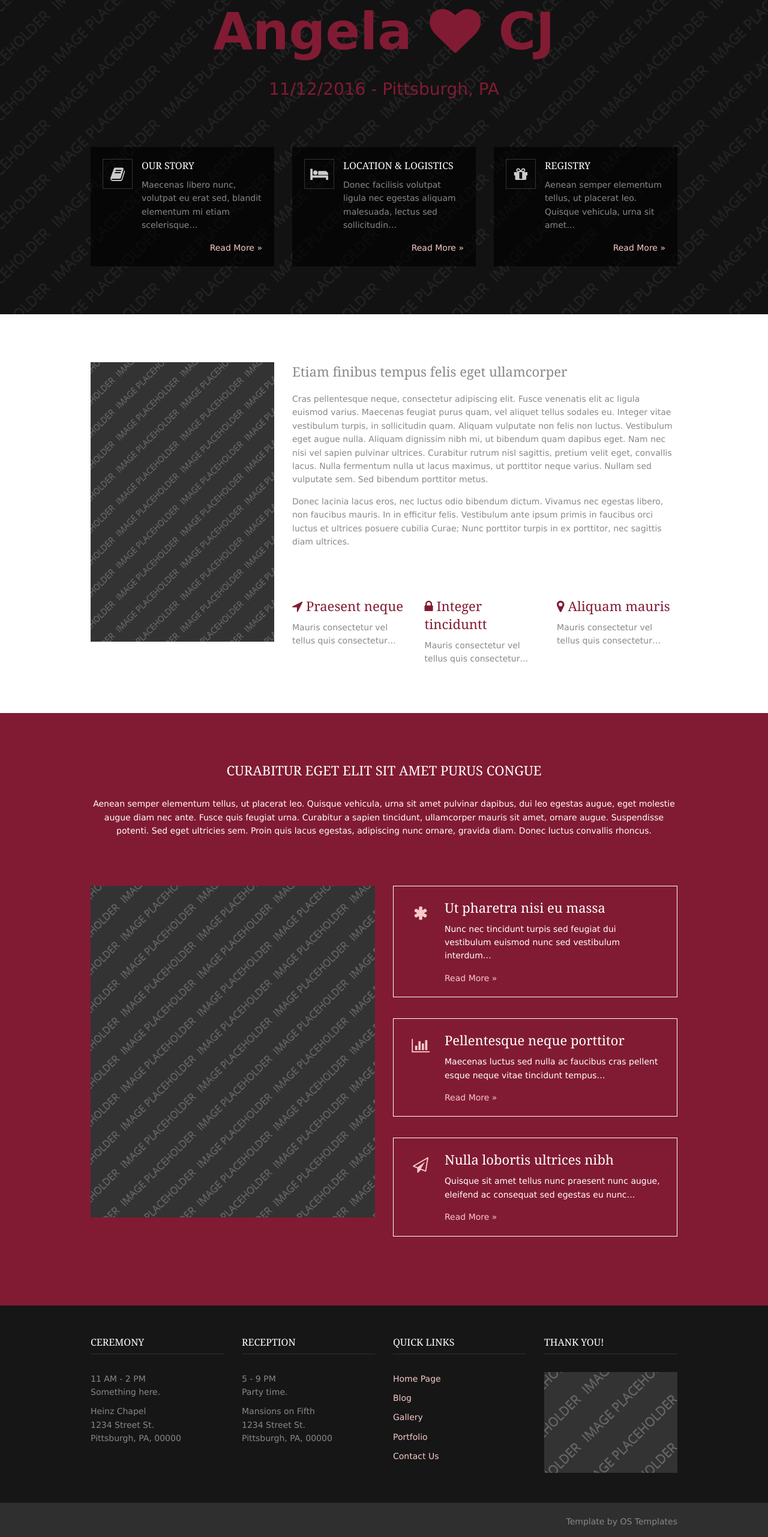
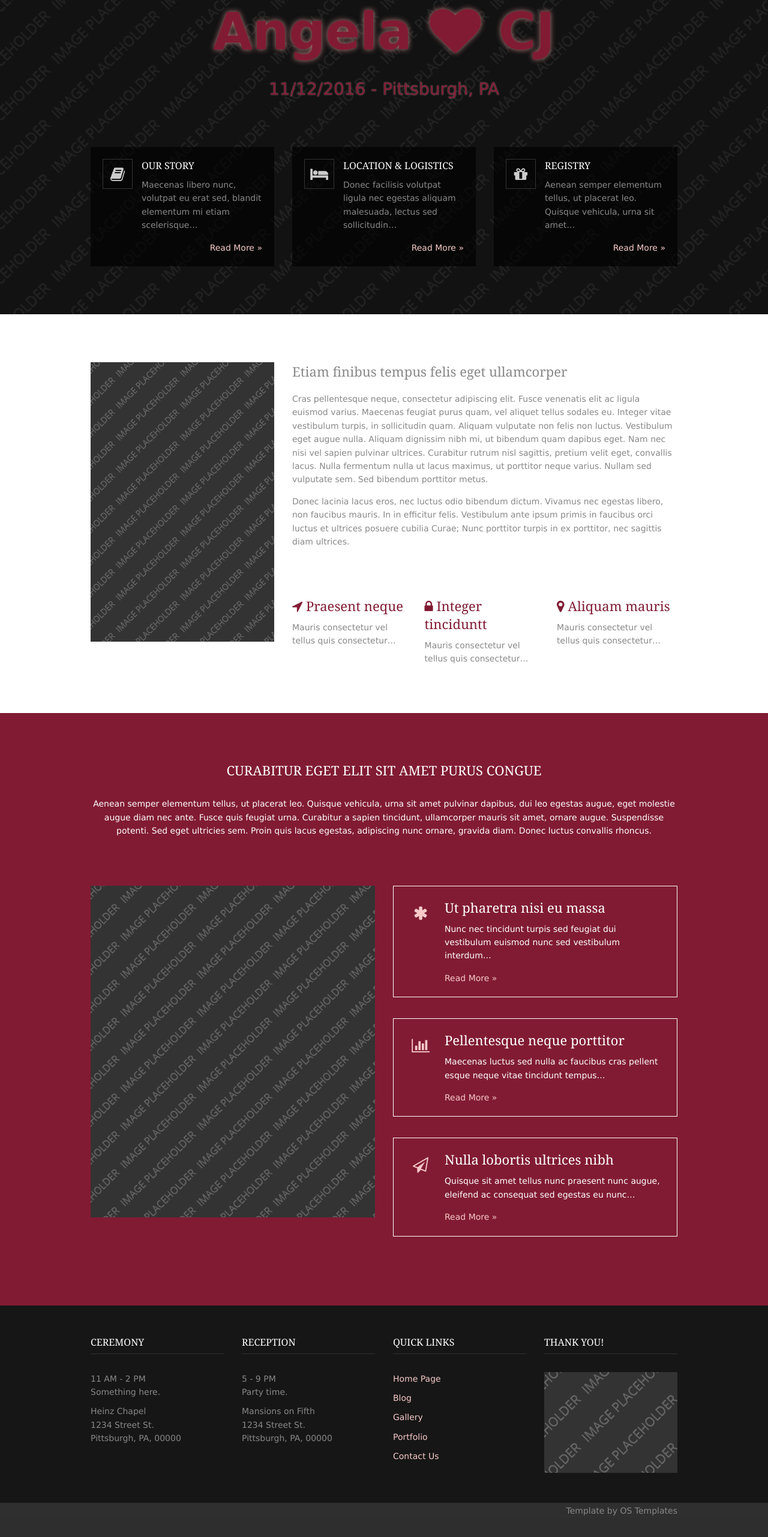
Before and after one commit to perimosocordiae/wedding-website, a plain HTML site: page index.html in a window 1280 px wide. Shown: the part 237-2800 px from the top of the page at 60% size. After the commit the page ends 2769 px from the top, so only its background shows below. Drawn offline with Linux system fonts and the light colour scheme; a web font is replaced by a local one.

Commit message:
simple style tweaks

```diff
--- a/layout/styles/layout.css
+++ b/layout/styles/layout.css
@@ -105,7 +105,7 @@ File: Layout CSS
 
 /* Copyright
 --------------------------------------------------------------------------------------------------------------- */
-#copyright{padding:20px 0;}
+#copyright{padding:2px 0;}
 #copyright *{margin:0; padding:0;}
 
 
@@ -237,11 +237,15 @@ label span{color:#FF0000; background-color:inherit;}
 
 #pageintro .maintitle {
 		color: #811B33;
+		text-shadow: 0px 0px 10px #BA7E7E;
 		font-family: "Clicker Script",cursive;
 		font-weight: bold;
 		font-size: 85px;
 	}
-#pageintro .xl { color: #811B33; }
+#pageintro .xl {
+	color: #811B33;
+	text-shadow: 0px 0px 2px rgba(255, 255, 255, 0.5);
+}
 
 
 /* Rows */
@@ -266,7 +270,9 @@ label span{color:#FF0000; background-color:inherit;}
 #pageintro .services .heading{color:#FFFFFF;}
 #pageintro .services p{color:#888888;}
 #pageintro .services a i{color:#CCCCCC; border-color:#333333;}
-#pageintro .services li:hover a i{color:#FFFFFF; background-color:#F7CAC9; border-color:#F7CAC9;}
+#pageintro .services li:hover a i{
+	color:#811B33; background-color:#F7CAC9; border-color:#F7CAC9;
+}
 #pageintro .services li:hover .overlay{background-color:rgba(0,0,0,1);}
 
 
```
